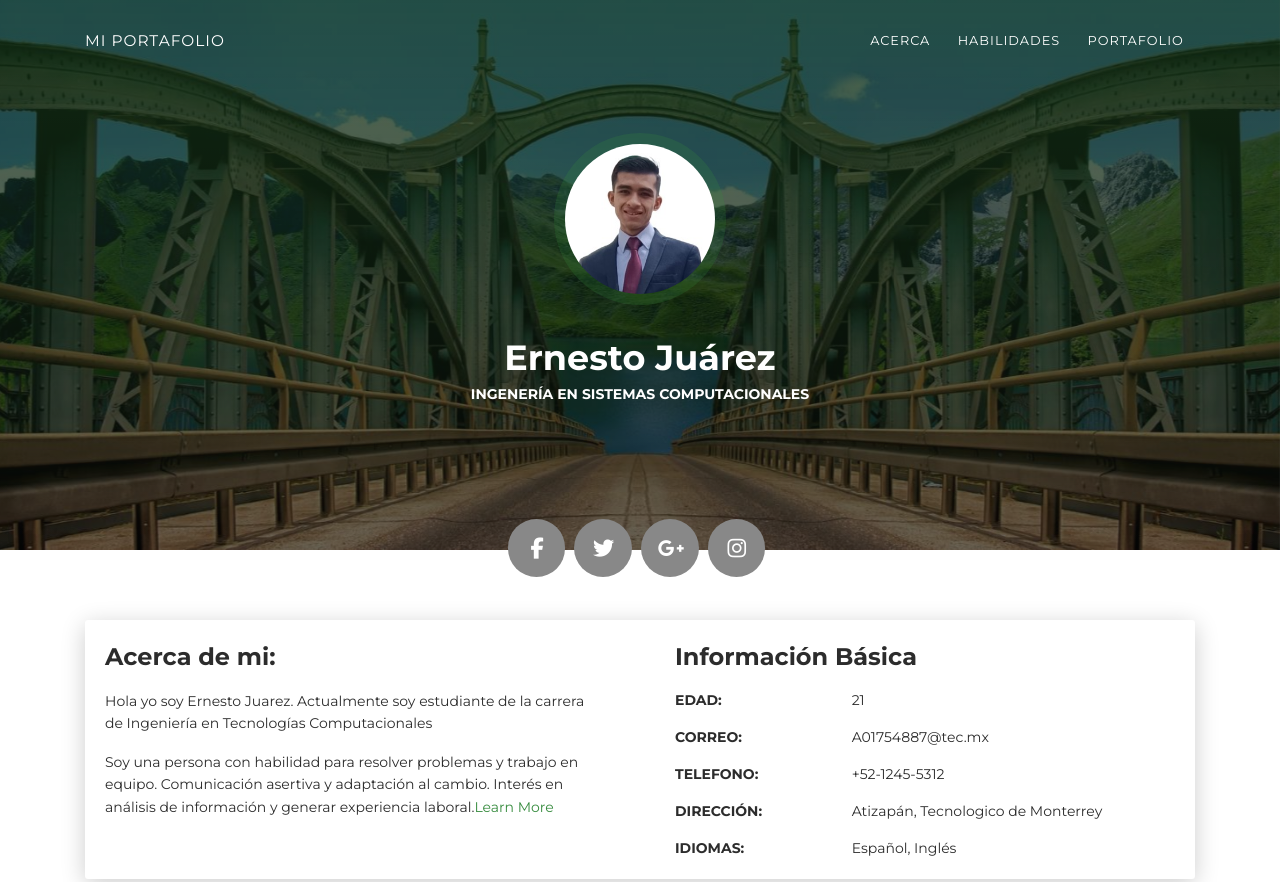
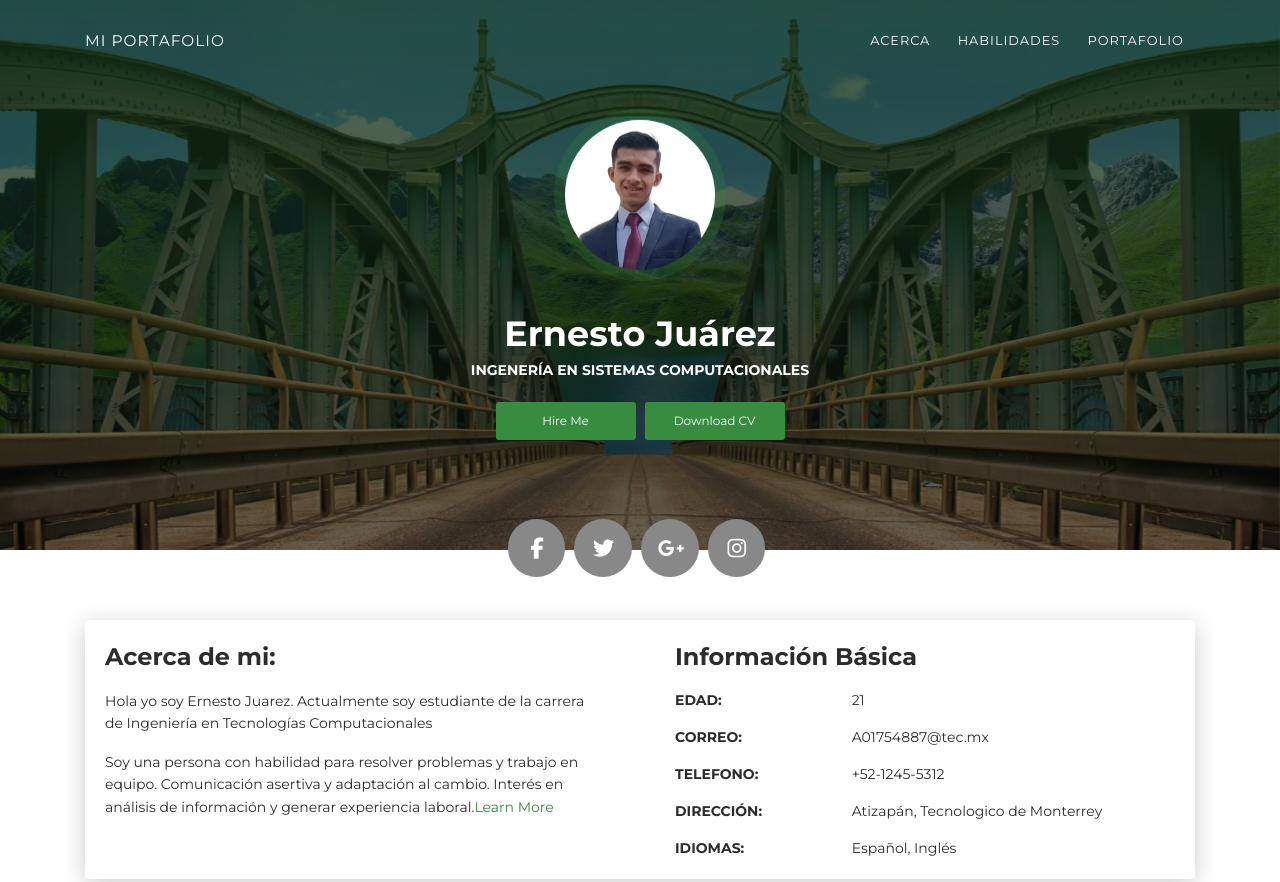
Before and after one commit to Ernesto-Juarez-Torres-A01754887/Ernesto-Juarez-Torres-A01754887.github.io, a plain HTML site: page index.html in a window 1280 px wide. Shown: the top 882 px of the page. Drawn offline with Linux system fonts and the light colour scheme.

Commit message:
Update index.html

```diff
--- a/index.html
+++ b/index.html
@@ -48,7 +48,7 @@
         <div class="content-center">
           <div class="cc-profile-image"><a href="#"><img src="images/ernesto.jpg" alt="Image"/></a></div>
           <div class="h2 title">Ernesto Juárez</div>
-          <p class="category text-white">Ingenería en Sistemas Computacionales</p>
+          <p class="category text-white">Ingenería en Sistemas Computacionales</p><a class="btn btn-primary smooth-scroll mr-2" href="#contact" data-aos="zoom-in" data-aos-anchor="data-aos-anchor">Hire Me</a><a class="btn btn-primary" href="#" data-aos="zoom-in" data-aos-anchor="data-aos-anchor">Download CV</a>
         </div>
       </div>
       <div class="section">
```
